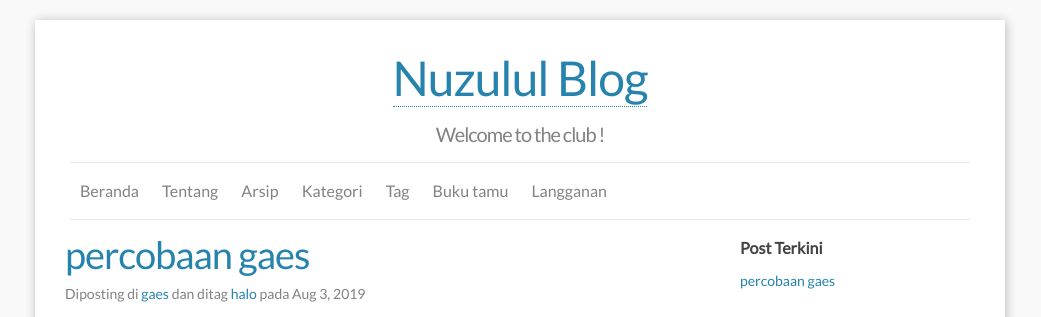
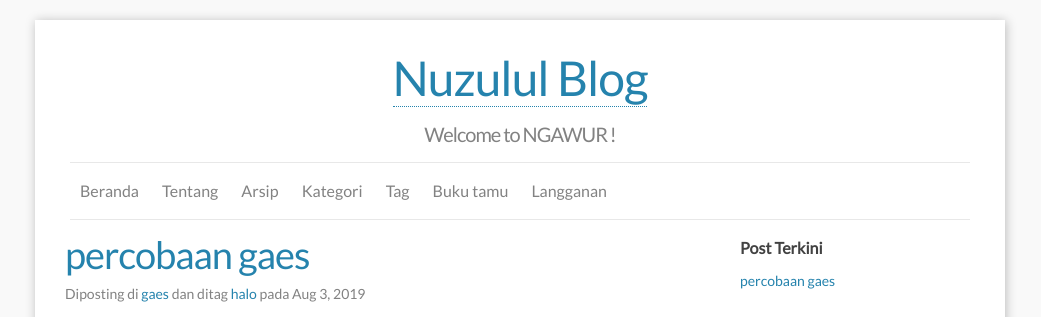
Before and after one commit to nuzulul/ngawur, a Jekyll site: the page built from index.html, in a window 1280 px wide. Shown: the top 317 px of the page, without its empty margins (120-1161 px from the left). Built offline with Jekyll 4.4.1, drawn with Linux system fonts in a browser that asks for light colours; the list of posts is cut into pages by our own code.

Commit message:
new tagline

```diff
--- a/_config.yml
+++ b/_config.yml
@@ -1,6 +1,6 @@
 ### Site info:
 title: NGAWUR
-tagline: Welcome to the club !
+tagline: Welcome to NGAWUR !
 author: NGAWUR
 email: ngawur@gmail.com
 description: "NGAWUR" # You can edit this line in _config.yml. It will appear in your document head meta and in your feed.xml site description
```
